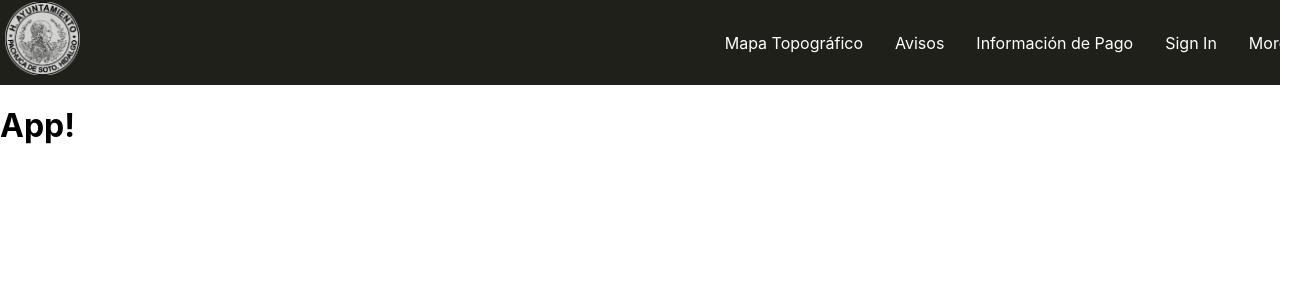
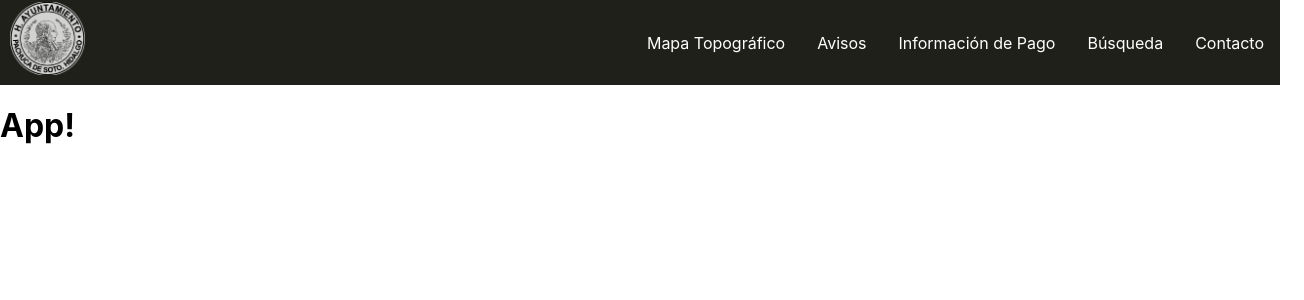
Before and after one commit to ErhartFabian/panteonpublico, a React (Create React App) app: page / in a window 1280 px wide. Shown: the top 300 px of the page, 1304 px wide, since content can reach past the window. Built offline with nearby package versions, Linux system fonts and the light colour scheme.

Commit message:
Segunda correción

```diff
--- a/src/Components/Navbar/Navbar.css
+++ b/src/Components/Navbar/Navbar.css
@@ -1,4 +1,4 @@
 #logoImg {
     width: 75px;
-    padding: 5px;
+    padding: 10px;
 }
--- a/src/Components/Navbar/NavbarElements.js
+++ b/src/Components/Navbar/NavbarElements.js
@@ -49,7 +49,7 @@ export const Bars = styled(FaBars)`
 export const NavMenu = styled.div`
     display: flex;
     align-items: center;
-    margin-right: -24px;
+    margin-right: 0px;
     @media screen and (max-width: 768px) {
         display: none;
     }
--- a/src/Components/Navbar/index.js
+++ b/src/Components/Navbar/index.js
@@ -16,41 +16,41 @@ function Navbar() {
     return (
         <React.Fragment>
             <Nav>
-                <NavLogo to= "/">
+                <NavLogo to= "/Home">
                     <img src={logoImg} id="logoImg" />
                 </NavLogo>
                 <Bars />
 
                 <NavMenu>
                     <NavLink
-                        to="/"
-                        activtestyle={{ color: 'black' }}
+                        to="/Mapa"
+                        activtestyle={{ color: '#bfbfbf' }}
                     >
                         Mapa Topográfico
                     </NavLink>
                     <NavLink
-                        to="/about"
-                        activtestyle={{ color: 'black' }}
+                        to="/Avisos"
+                        activtestyle={{ color: '#bfbfbf' }}
                     >
                         Avisos
                     </NavLink>
                     <NavLink
-                        to="/contact"
-                        activtestyle={{ color: 'black' }}
+                        to="/InformacionPago"
+                        activtestyle={{ color: '#bfbfbf' }}
                     >
                         Información de Pago
                     </NavLink>
                     <NavLink
-                        to="/signin"
-                        activtestyle={{ color: 'black' }}
+                        to="/Busqueda"
+                        activtestyle={{ color: '#bfbfbf' }}
                     >
-                        Sign In
+                        Búsqueda
                     </NavLink>
                     <NavLink
-                        to="/more"
-                        activtestyle={{ color: 'black' }}
+                        to="/Contacto"
+                        activtestyle={{ color: '#bfbfbf' }}
                     >
-                        More
+                        Contacto
                     </NavLink>
                 </NavMenu>
             </Nav>
```
